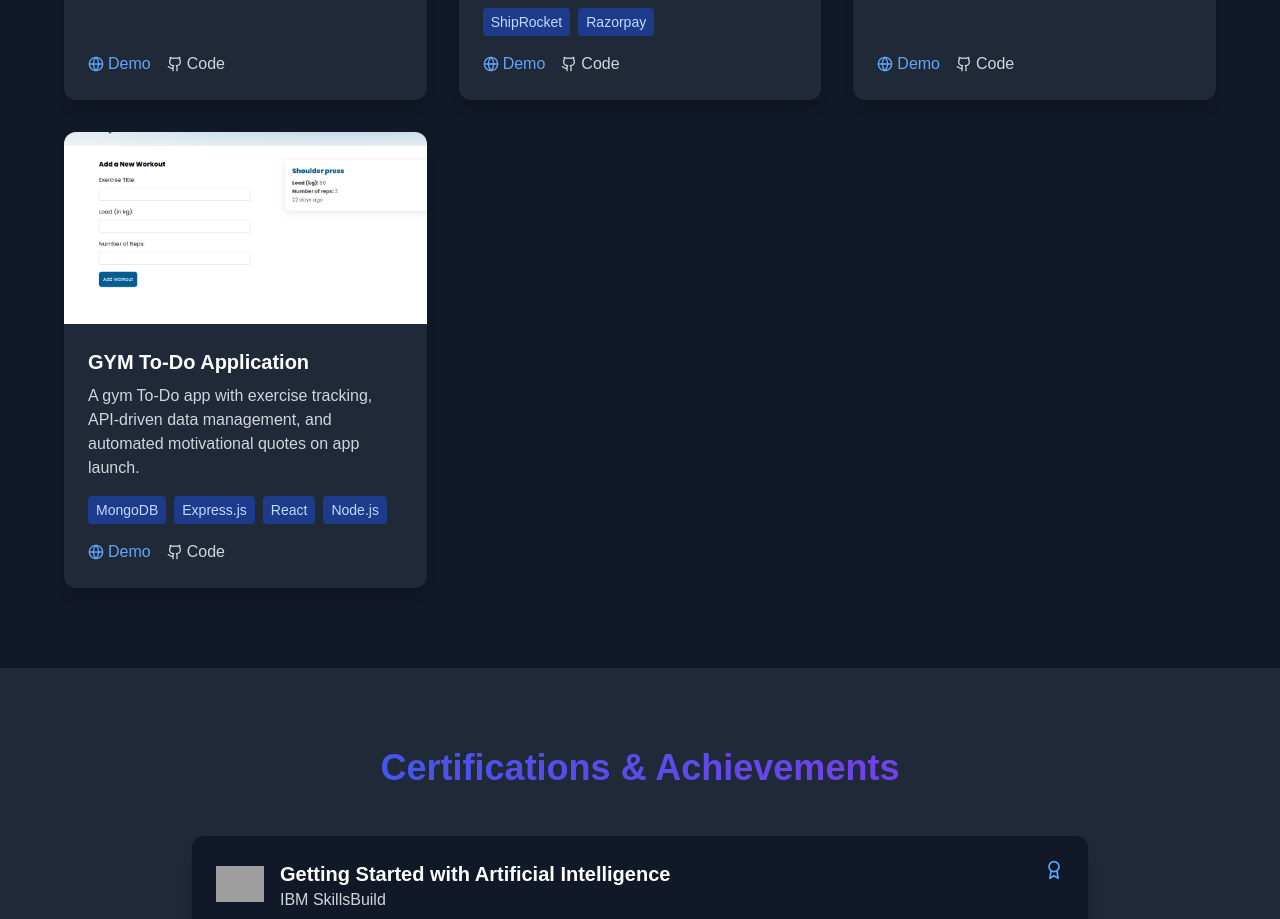
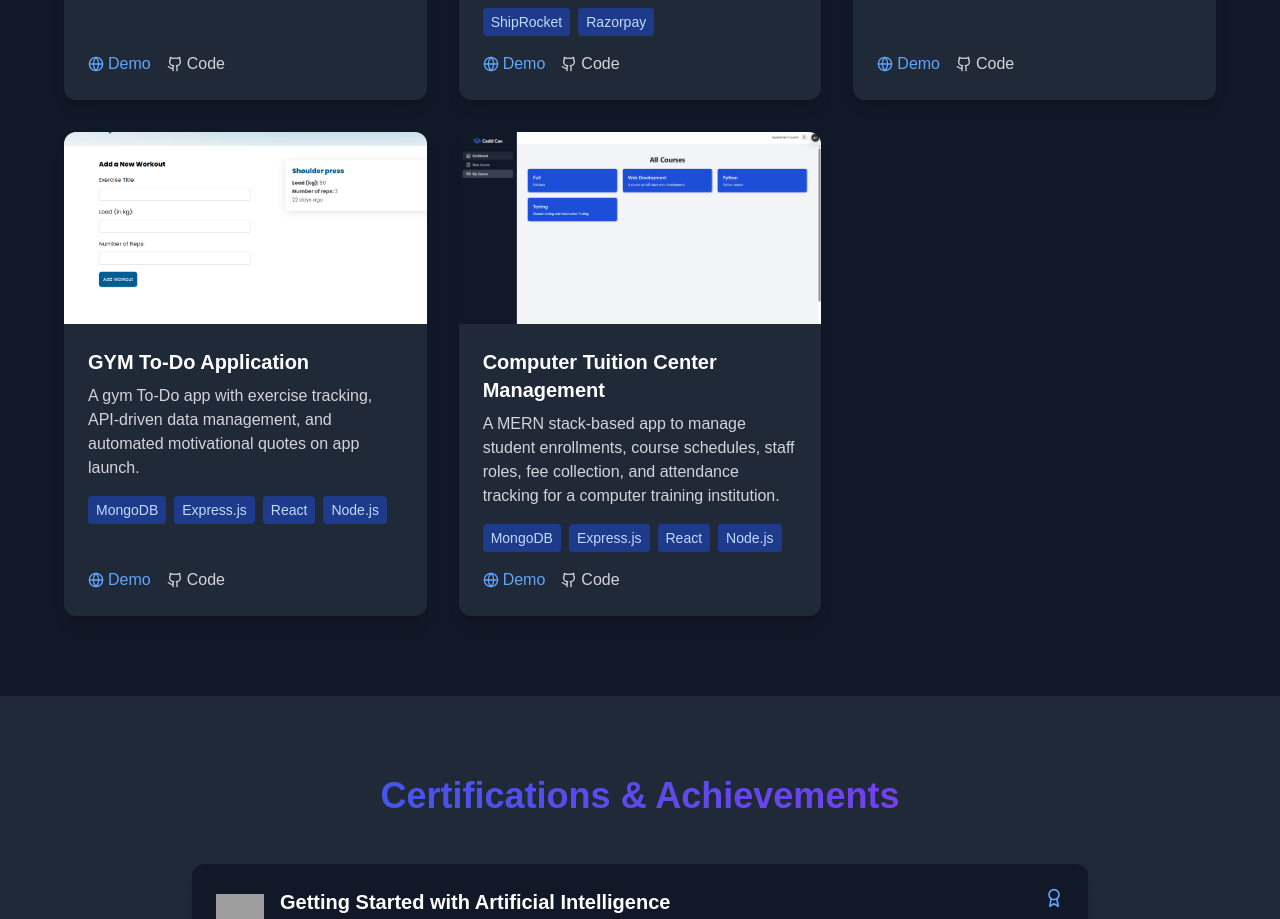
Before and after one commit to Jagan6923/Jeyaraman-Portfolio, a React (Vite) app: page / in a window 1280 px wide. Shown: the part 2360-3279 px from the top of the page. Built offline with nearby package versions, Linux system fonts and the light colour scheme; grey boxes are pictures that could not be loaded.

Commit message:
Implement code changes to enhance functionality and improve performance

```diff
--- a/src/data/projects.ts
+++ b/src/data/projects.ts
@@ -2,6 +2,7 @@ import project1 from "../assets/project1.jpg";
 import project2 from "../assets/project2.jpg";
 import project3 from "../assets/project3.png";
 import project4 from "../assets/project4.jpg";
+import project5 from "../assets/project5.png";
 export const projectsData = [
   {
     title: "SecuroSphere",
@@ -44,7 +45,16 @@ export const projectsData = [
       "A gym To-Do app with exercise tracking, API-driven data management, and automated motivational quotes on app launch.",
     image: project3,
     tags: ["MongoDB", "Express.js", "React", "Node.js"],
-    demoUrl: "https://github.com/Jagan6923/Note-taking-app-for-GYM",
+    demoUrl: "https://note-taking-app-for-gym.vercel.app/",
     githubUrl: "https://github.com/Jagan6923/Note-taking-app-for-GYM",
   },
+  {
+    title: "Computer Tuition Center Management",
+    description:
+      "A MERN stack-based app to manage student enrollments, course schedules, staff roles, fee collection, and attendance tracking for a computer training institution.",
+    image: project5,
+    tags: ["MongoDB", "Express.js", "React", "Node.js"],
+    demoUrl: "https://cadd-tution-project-rnoe.vercel.app/login",
+    githubUrl: "https://github.com/Jagan6923/Cadd_Tution_Project",
+  },
 ];
```
Also changed, not shown: src/assets/project5.png (added).
